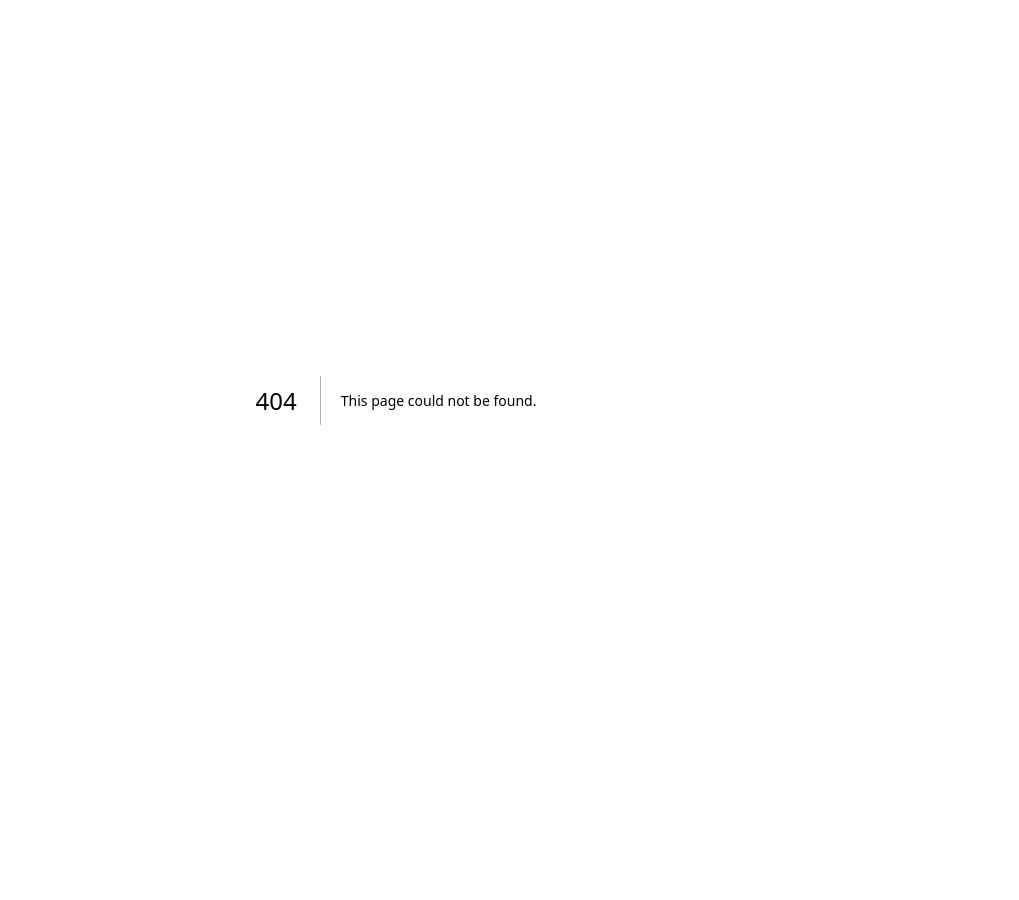
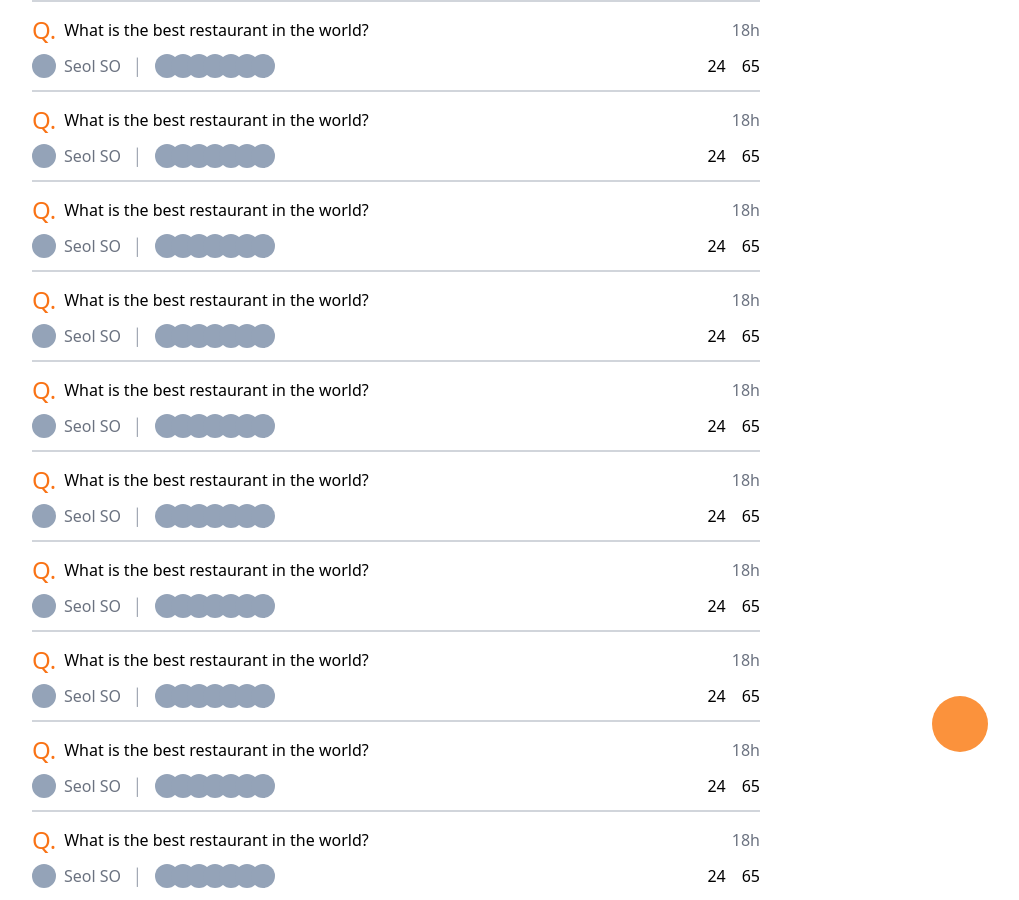
Before and after one commit to cattynip/narrot-market, a Next.js app: page /community in a window 1280 px wide. Before the commit this address had no page. Shown: the whole page, without its empty margins (244-1263 px from the left). Before the commit the page ends 800 px from the top, so only its background shows below. Built offline with nearby package versions, Linux system fonts and the light colour scheme.

Commit message:
style(page): Community Homepage

```diff
--- /dev/null
+++ b/components/CommunityItem.tsx
@@ -0,0 +1,73 @@
+import Icon from './Icon';
+
+interface ICommunityItem {
+  question: string;
+  ago: string;
+  user: {
+    avatar: string;
+    name: string;
+  };
+  wondering: {
+    value: number;
+    isWondered: boolean;
+  };
+  answer: {
+    value: number;
+    isAnswered: boolean;
+    participater: {
+      avatar: string;
+    }[];
+  };
+}
+
+const CommunityItem = ({
+  question,
+  ago,
+  user,
+  wondering,
+  answer
+}: ICommunityItem) => {
+  return (
+    <div className="space-y-2 border-t-2 border-gray-300 py-3">
+      <div className="flex items-center justify-between">
+        <div className="flex items-center justify-start space-x-2">
+          <span className="text-2xl text-orange-500">Q.</span>
+          <h2>{question}</h2>
+        </div>
+        <span className="text-gray-500">{ago}</span>
+      </div>
+      <div className="flex items-center justify-between">
+        <div className="flex items-center justify-start space-x-3">
+          <div className="flex space-x-2">
+            <div
+              className="h-6 w-6
+          rounded-full bg-slate-400"
+            />
+            <span className="text-gray-500">{user.name}</span>
+          </div>
+          <span className="text-gray-400">│</span>
+          <div className="flex items-center -space-x-2">
+            {answer.participater.map((_value, participaterValue) => (
+              <div
+                key={participaterValue}
+                className="h-6 w-6 rounded-full bg-slate-400"
+              />
+            ))}
+          </div>
+        </div>
+        <div className="flex items-center justify-start space-x-2">
+          <div className="flex items-center justify-start space-x-2">
+            <Icon d="question" size={5} isHighlighted={wondering.isWondered} />
+            <span>{wondering.value}</span>
+          </div>
+          <div className="flex items-center justify-start space-x-2">
+            <Icon d="answer" size={5} isHighlighted={answer.isAnswered} />
+            <span>{answer.value}</span>
+          </div>
+        </div>
+      </div>
+    </div>
+  );
+};
+
+export default CommunityItem;
--- a/libs/iconDs.ts
+++ b/libs/iconDs.ts
@@ -9,7 +9,13 @@ const IconDs = {
   github:
     'M10 0C4.477 0 0 4.484 0 10.017c0 4.425 2.865 8.18 6.839 9.504.5.092.682-.217.682-.483 0-.237-.008-.868-.013-1.703-2.782.605-3.369-1.343-3.369-1.343-.454-1.158-1.11-1.466-1.11-1.466-.908-.62.069-.608.069-.608 1.003.07 1.531 1.032 1.531 1.032.892 1.53 2.341 1.088 2.91.832.092-.647.35-1.088.636-1.338-2.22-.253-4.555-1.113-4.555-4.951 0-1.093.39-1.988 1.029-2.688-.103-.253-.446-1.272.098-2.65 0 0 .84-.27 2.75 1.026A9.564 9.564 0 0110 4.844c.85.004 1.705.115 2.504.337 1.909-1.296 2.747-1.027 2.747-1.027.546 1.379.203 2.398.1 2.651.64.7 1.028 1.595 1.028 2.688 0 3.848-2.339 4.695-4.566 4.942.359.31.678.921.678 1.856 0 1.338-.012 2.419-.012 2.747 0 .268.18.58.688.482A10.019 10.019 0 0020 10.017C20 4.484 15.522 0 10 0z',
   twitter:
-    'M6.29 18.251c7.547 0 11.675-6.253 11.675-11.675 0-.178 0-.355-.012-.53A8.348 8.348 0 0020 3.92a8.19 8.19 0 01-2.357.646 4.118 4.118 0 001.804-2.27 8.224 8.224 0 01-2.605.996 4.107 4.107 0 00-6.993 3.743 11.65 11.65 0 01-8.457-4.287 4.106 4.106 0 001.27 5.477A4.073 4.073 0 01.8 7.713v.052a4.105 4.105 0 003.292 4.022 4.095 4.095 0 01-1.853.07 4.108 4.108 0 003.834 2.85A8.233 8.233 0 010 16.407a11.616 11.616 0 006.29 1.84'
+    'M6.29 18.251c7.547 0 11.675-6.253 11.675-11.675 0-.178 0-.355-.012-.53A8.348 8.348 0 0020 3.92a8.19 8.19 0 01-2.357.646 4.118 4.118 0 001.804-2.27 8.224 8.224 0 01-2.605.996 4.107 4.107 0 00-6.993 3.743 11.65 11.65 0 01-8.457-4.287 4.106 4.106 0 001.27 5.477A4.073 4.073 0 01.8 7.713v.052a4.105 4.105 0 003.292 4.022 4.095 4.095 0 01-1.853.07 4.108 4.108 0 003.834 2.85A8.233 8.233 0 010 16.407a11.616 11.616 0 006.29 1.84',
+  question:
+    'M9.879 7.519c1.171-1.025 3.071-1.025 4.242 0 1.172 1.025 1.172 2.687 0 3.712-.203.179-.43.326-.67.442-.745.361-1.45.999-1.45 1.827v.75M21 12a9 9 0 11-18 0 9 9 0 0118 0zm-9 5.25h.008v.008H12v-.008z',
+  answer:
+    'M8.625 9.75a.375.375 0 11-.75 0 .375.375 0 01.75 0zm0 0H8.25m4.125 0a.375.375 0 11-.75 0 .375.375 0 01.75 0zm0 0H12m4.125 0a.375.375 0 11-.75 0 .375.375 0 01.75 0zm0 0h-.375m-13.5 3.01c0 1.6 1.123 2.994 2.707 3.227 1.087.16 2.185.283 3.293.369V21l4.184-4.183a1.14 1.14 0 01.778-.332 48.294 48.294 0 005.83-.498c1.585-.233 2.708-1.626 2.708-3.228V6.741c0-1.602-1.123-2.995-2.707-3.228A48.394 48.394 0 0012 3c-2.392 0-4.744.175-7.043.513C3.373 3.746 2.25 5.14 2.25 6.741v6.018z',
+  pencil:
+    'M16.862 4.487l1.687-1.688a1.875 1.875 0 112.652 2.652L10.582 16.07a4.5 4.5 0 01-1.897 1.13L6 18l.8-2.685a4.5 4.5 0 011.13-1.897l8.932-8.931zm0 0L19.5 7.125M18 14v4.75A2.25 2.25 0 0115.75 21H5.25A2.25 2.25 0 013 18.75V8.25A2.25 2.25 0 015.25 6H10'
 };
 export type TIconDs = keyof typeof IconDs;
 
--- /dev/null
+++ b/pages/community/index.tsx
@@ -0,0 +1,46 @@
+import type { NextPage } from 'next';
+import CommunityItem from '../../components/CommunityItem';
+import HelpButton from '../../components/HelpButton';
+import Icon from '../../components/Icon';
+
+const Community: NextPage = () => {
+  return (
+    <div>
+      <div>
+        {[...Array(10)].map((_value, communityItemIndex) => (
+          <CommunityItem
+            key={communityItemIndex}
+            question="What is the best restaurant in the world?"
+            ago="18h"
+            user={{
+              name: 'Seol SO',
+              avatar: '/'
+            }}
+            wondering={{
+              value: 24,
+              isWondered: false
+            }}
+            answer={{
+              value: 65,
+              isAnswered: false,
+              participater: [
+                { avatar: '/' },
+                { avatar: '/' },
+                { avatar: '/' },
+                { avatar: '/' },
+                { avatar: '/' },
+                { avatar: '/' },
+                { avatar: '/' }
+              ]
+            }}
+          />
+        ))}
+      </div>
+      <HelpButton>
+        <Icon d={'pencil'} size={7} isHighlighted={false} stroke="#ffffff" />
+      </HelpButton>
+    </div>
+  );
+};
+
+export default Community;
```
